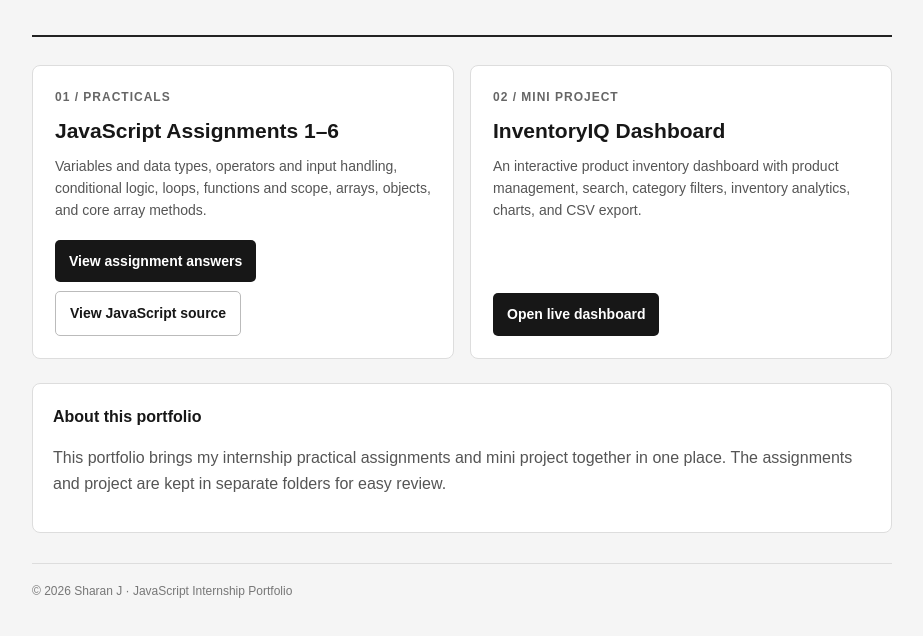
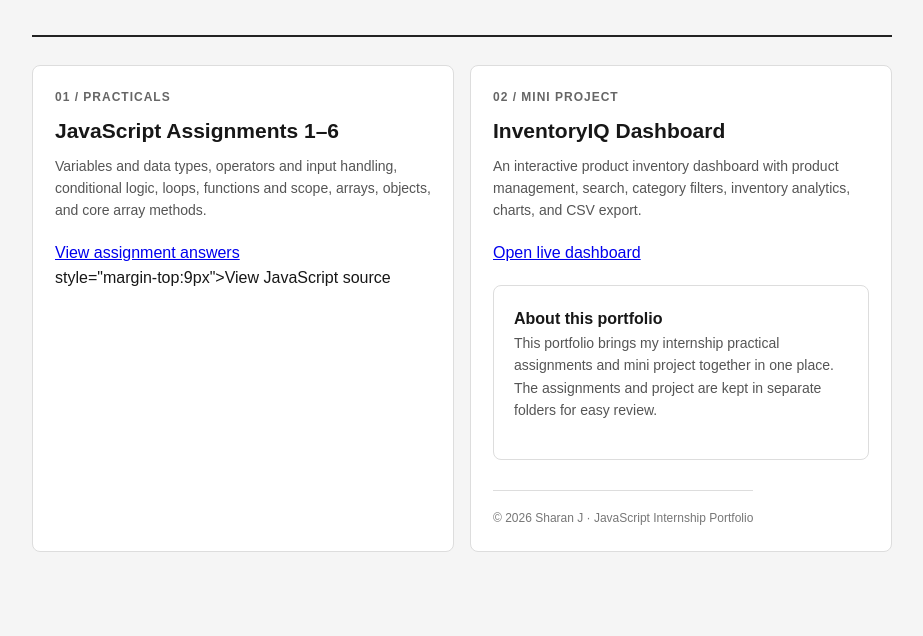
Before and after one commit to SharanJ-works/sharan-j-internship-portfolio, a plain HTML site: page index.html in a window 1280 px wide. Shown: the part 184-820 px from the top of the page, without its empty margins (178-1101 px from the left). Drawn offline with Linux system fonts and the light colour scheme.

Commit message:
Update links to assignment answers and dashboard

```diff
--- a/index.html
+++ b/index.html
@@ -19,10 +19,10 @@ footer{border-top:1px solid #ddd;margin-top:30px;padding-top:18px;font-size:12px
 <div class="cards">
 <article class="card"><div class="num">01 / PRACTICALS</div><h2>JavaScript Assignments 1–6</h2>
 <p>Variables and data types, operators and input handling, conditional logic, loops, functions and scope, arrays, objects, and core array methods.</p>
-<a class="btn" href="assignments/Assignment_Answers.md">View assignment answers</a>
-<a class="btn outline" href="assignments/assignments.js" style="margin-top:9px">View JavaScript source</a></article>
+<a href="./Sharan_J_Internship_Portfolio/assignments/Assignment_Answers.md">View assignment answers</a
+<a href="./Sharan_J_Internship_Portfolio/assignments/assignments.js"> style="margin-top:9px">View JavaScript source</a></article>
 <article class="card"><div class="num">02 / MINI PROJECT</div><h2>InventoryIQ Dashboard</h2>
 <p>An interactive product inventory dashboard with product management, search, category filters, inventory analytics, charts, and CSV export.</p>
-<a class="btn" href="inventory-dashboard/">Open live dashboard</a></article></div>
+<a href="./Sharan_J_Internship_Portfolio/inventory-dashboard/index.html">Open live dashboard</a>
 <section class="info"><strong>About this portfolio</strong><p>This portfolio brings my internship practical assignments and mini project together in one place. The assignments and project are kept in separate folders for easy review.</p></section>
 <footer>© 2026 Sharan J · JavaScript Internship Portfolio</footer></main></body></html>
```
